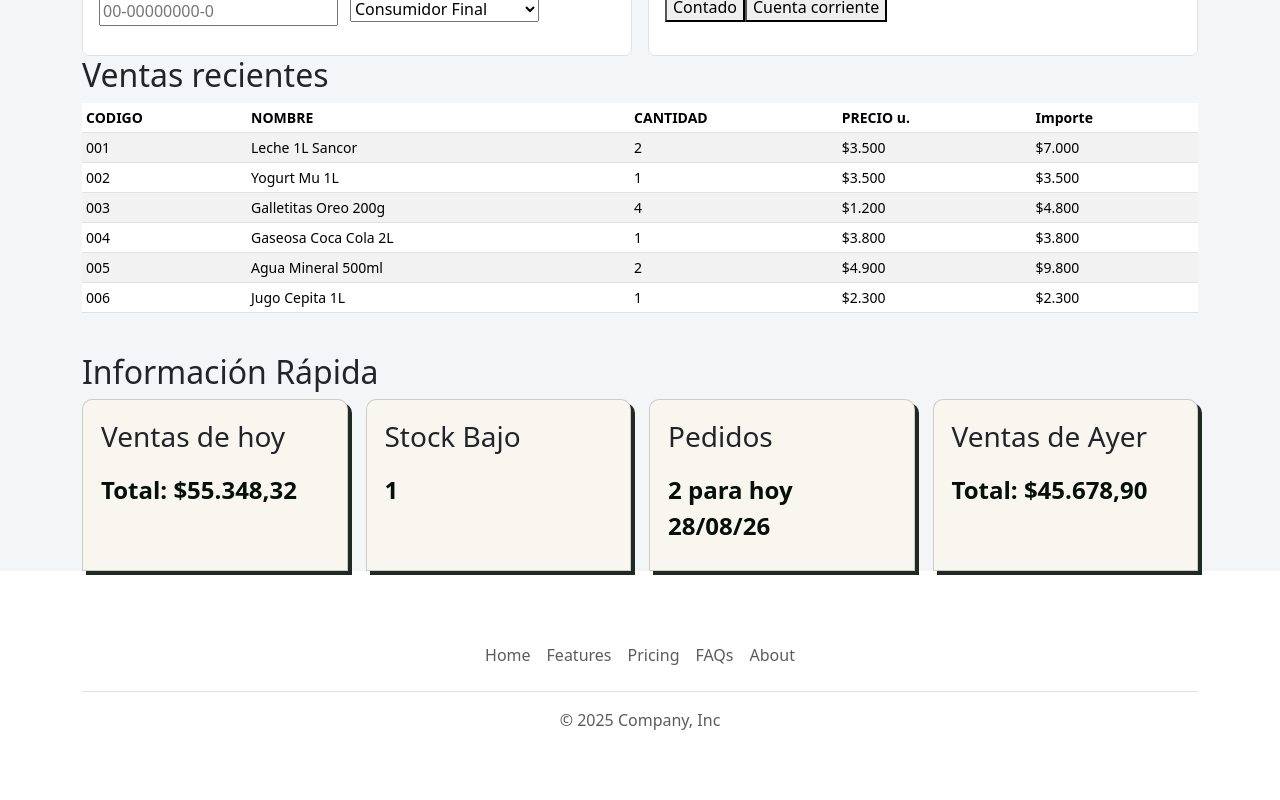
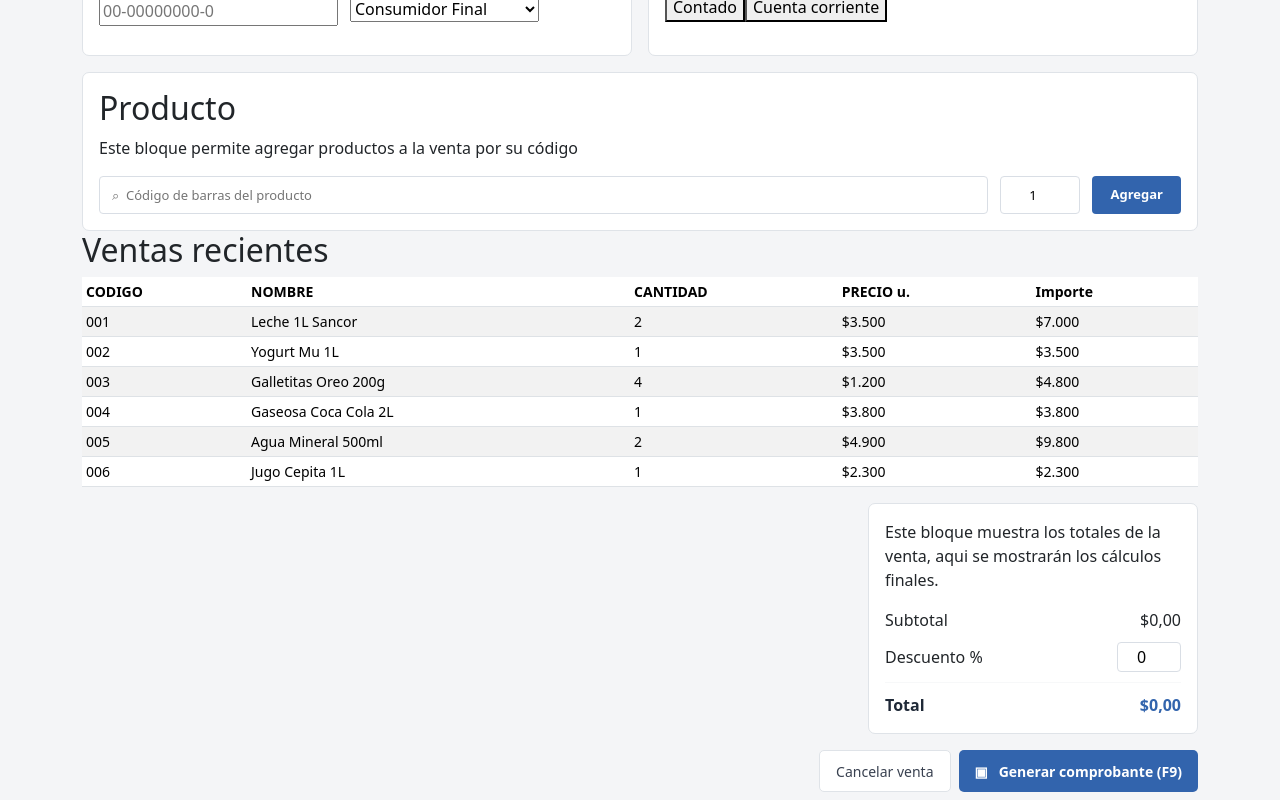
Before and after one commit to naranjolautaro943-beep/proyecto_programacion, a React (Vite) app: page / in a window 1280 px wide. Shown: the part 380-1180 px from the top of the page. Built offline with nearby package versions, Linux system fonts and the light colour scheme.

Commit message:
Ya esta listo el main

```diff
--- a/src/Components/main/Main.css
+++ b/src/Components/main/Main.css
@@ -36,6 +36,173 @@
     margin-bottom: 48px;
 
 }
+
+
+.cargar-producto {
+    width: 100%;
+    margin-top: 16px;
+    padding: 16px;
+    box-sizing: border-box;
+
+    background-color: white;
+    border: 1px solid #dfe3e8;
+    border-radius: 7px;
+}
+
+.barra-producto {
+    display: flex;
+    gap: 12px;
+}
+
+
+.barra-producto input[type="text"] {
+    flex: 1;
+    height: 38px;
+    border: 1px solid #d9dee5;
+    border-radius: 4px;
+    padding: 0 12px;
+    box-sizing: border-box;
+    font-size: 13px;
+    color: #394150;
+    outline: none;
+}
+
+.barra-producto button {
+    height: 38px;
+
+    padding: 0 18px;
+
+    border: none;
+    border-radius: 4px;
+
+    background-color: #3264ad;
+    color: white;
+
+    font-size: 13px;
+    font-weight: 600;
+
+    cursor: pointer;
+}
+
+.barra-producto input[type="number"] {
+    width: 80px;
+    height: 38px;
+
+    border: 1px solid #d9dee5;
+    border-radius: 4px;
+
+    padding: 0 10px;
+    box-sizing: border-box;
+
+    font-size: 13px;
+    text-align: center;
+
+    outline: none;
+}
+
+.totales {
+
+    width: 330px;
+
+    padding: 16px;
+
+    background-color: white;
+
+    border: 1px solid #dfe3e8;
+    border-radius: 7px;
+
+    box-sizing: border-box;
+    margin-left: auto;
+}
+
+.fila-total {
+    display: flex;
+    justify-content: space-between;
+    align-items: center;
+
+    margin-bottom: 10px;
+
+}
+
+.fila-total input {
+    width: 64px;
+    height: 30px;
+
+    text-align: center;
+
+    border: 1px solid #d9dee5;
+    border-radius: 4px;
+}
+
+.totales hr {
+    border: none;
+    border-top: 1px solid #dfe3e8;
+
+    margin: 10px 0;
+}
+
+.fila-total.total {
+    margin-bottom: 0;
+
+    color: #1f2937;
+    font-size: 16px;
+}
+
+.fila-total.total strong:last-child {
+    color: #3264ad;
+}
+
+.botones-finales {
+    display: flex;
+    justify-content: flex-end;
+    gap: 8px;
+
+    margin-top: 16px;
+}
+.botones-finales button {
+    height: 42px;
+
+    padding: 0 16px;
+
+    border-radius: 5px;
+
+    font-size: 14px;
+
+    cursor: pointer;
+}
+
+.cancelar {
+    border: 1px solid #dfe3e8;
+    background-color: white;
+
+    color: #394150;
+}
+
+.generar {
+    border: none;
+    background-color: #3264ad;
+
+    color: white;
+    font-weight: 600;
+}
+
+.generar:hover {
+    background-color: #285697;
+}
+
+.parte-inferior {
+    display: flex;
+    justify-content: space-between;
+    align-items: flex-end;
+    margin-top: 16px;
+}
+
+
+
+
+
+
+
 
 
 .card {
--- a/src/Components/main/Main.jsx
+++ b/src/Components/main/Main.jsx
@@ -28,7 +28,7 @@ export default function Main({abierto}) {
                             <label>Nombre / Razón social</label>
                             <input
                                 type="text"
-                                defaultValue="CONSUMIDOR FINAL"
+                                defaultValue="Cliente de prueba"
                             />
                         </div>
 
@@ -113,6 +113,30 @@ export default function Main({abierto}) {
                 </section>
 
             </div>
+            <section className="cargar-producto">
+
+                <h2>Producto</h2>
+                <p>Este bloque permite agregar productos a la venta por su código</p>
+
+                <div className="barra-producto">
+
+                    <input
+                        type="text"
+                        placeholder="⌕  Código de barras del producto"
+                    />
+
+                    <input
+                        type="number"
+                        defaultValue="1"
+                    />
+
+                    <button>
+                        Agregar
+                    </button>
+
+                </div>
+
+            </section>
 
 
 
@@ -185,6 +209,48 @@ export default function Main({abierto}) {
                     </table>
                     </div>
                 </div>
+
+    <div className="totales">
+
+        <p>
+        Este bloque muestra los totales de la venta, aqui se mostrarán los cálculos finales.
+        </p>
+
+        <div className="fila-total">
+            <span>Subtotal</span>
+            <span>$0,00</span>
+        </div>
+
+        <div className="fila-total">
+            <span>Descuento %</span>
+
+            <input type="number" defaultValue="0"/>
+    </div>
+
+        <hr />
+
+        <div className="fila-total total">
+            <strong>Total</strong>
+            <strong>$0,00</strong>
+        </div>
+
+            </div>
+                <div className="botones-finales">
+
+                <button className="cancelar">
+                    Cancelar venta
+                </button>
+
+                <button className="generar">
+                    ▣ &nbsp; Generar comprobante (F9)
+                </button>
+
+        </div>
+
+
+
+
+
                 <br></br>
                 <h2>Información Rápida</h2>
 
```
